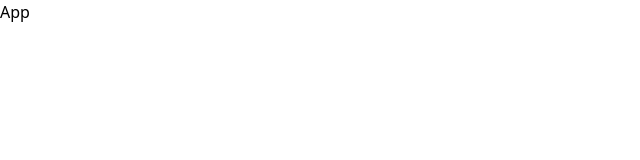
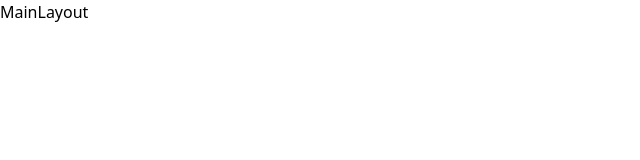
Before and after one commit to armmani/MIDTERM.TODOLIST.JENG.PA.TUM, a React (Vite) app: page / in a window 1280 px wide. Shown: the top 160 px of the page, without its empty margins (0-640 px from the left). Built offline with nearby package versions, Linux system fonts and the light colour scheme.

Commit message:
สร้าง Router ใน AppRouter

```diff
--- a/src/App.jsx
+++ b/src/App.jsx
@@ -1,8 +1,11 @@
 import React from 'react'
+import AppRouter from './router/AppRouter'
 
 function App() {
   return (
-    <div>App</div>
+    <>
+    <AppRouter />
+    </>
   )
 }
 
--- a/src/router/AppRouter.jsx
+++ b/src/router/AppRouter.jsx
@@ -1,9 +1,20 @@
 import React from 'react'
+import { BrowserRouter, Route, Routes } from 'react-router'
+import TodoListPage from '../pages/TodoListPage';
+import MainLayout from '../layout/MainLayout';
+import LoginPage from '../pages/LoginPage';
 
 function AppRouter() {
   return (
-    <div>AppRouter</div>
-  )
+    <BrowserRouter>
+      <Routes>
+        <Route path="/" element={<MainLayout />}>
+          <Route index element={<LoginPage />}/>
+          <Route path="todo" element={<TodoListPage />}/>
+        </Route>
+      </Routes>
+    </BrowserRouter>
+  );
 }
 
 export default AppRouter
```
